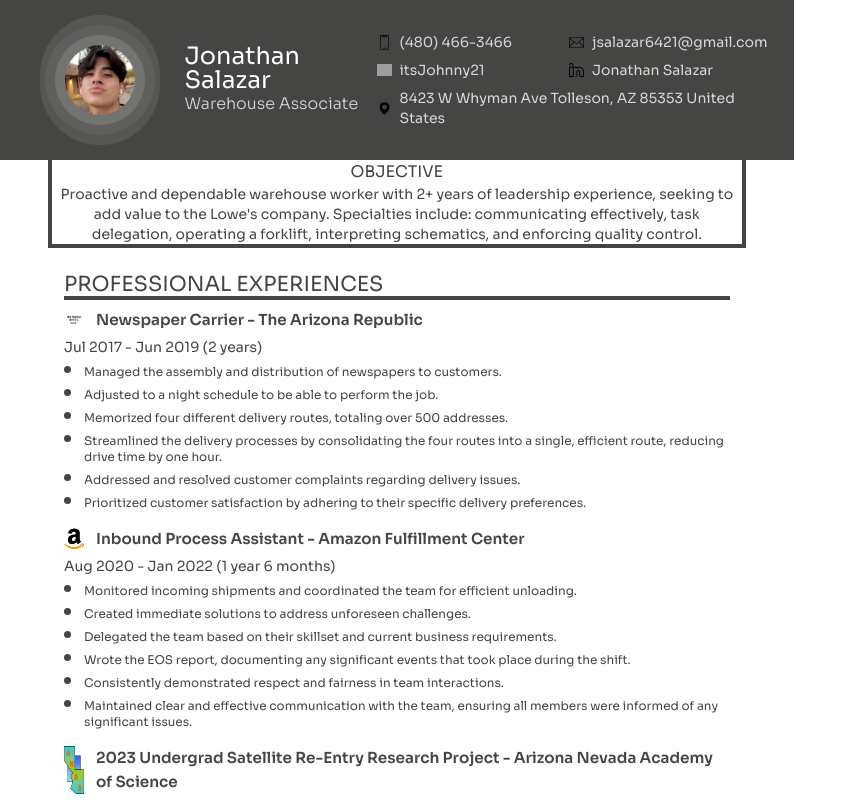
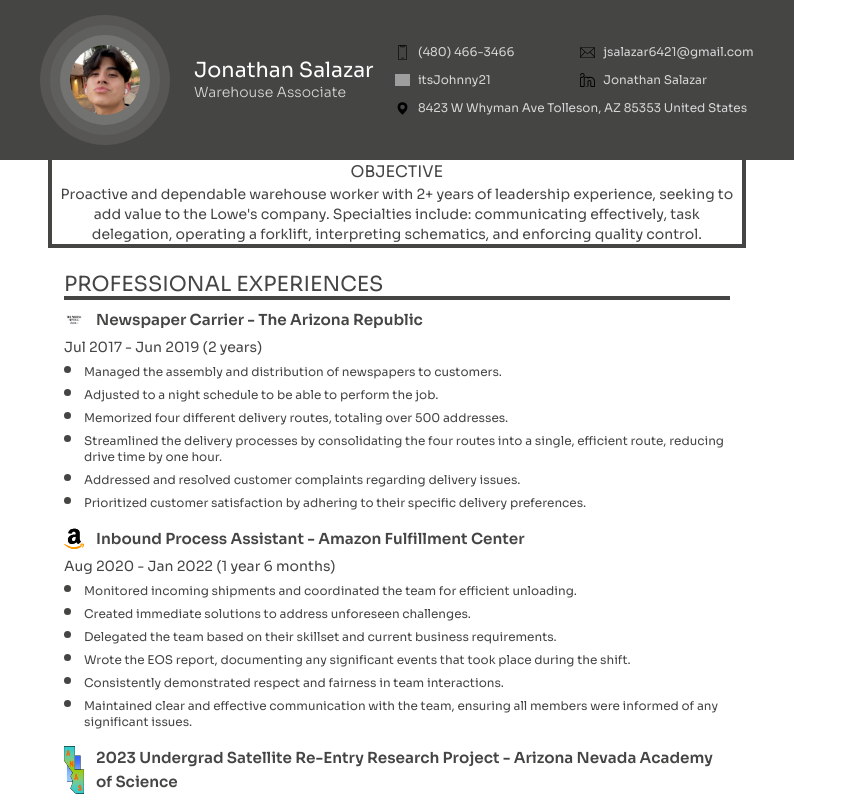
Before and after one commit to itsJohnny21/Resume, a React (Vite) app: page / in a window 1280 px wide. Shown: the top 800 px of the page, without its empty margins (0-857 px from the left). Built offline with nearby package versions, Linux system fonts and the light colour scheme; grey boxes are pictures that could not be loaded.

Commit message:
Visual Improvements

```diff
--- a/src/components/Header.jsx
+++ b/src/components/Header.jsx
@@ -21,10 +21,10 @@
           </div>
         </div>
         <div className="ml-6">
-          <h4 className="text-[1.5rem]">{name}</h4>
-          <p className="font-thin text-n-17">{title}</p>
+          <h4 className="text-[1.3rem]">{name}</h4>
+          <p className="font-thin text-sm text-n-17">{title}</p>
         </div>
-        <ol className="grid grid-cols-2 grid-rows-2 gap-2 ml-auto mr-10">
+        <ol className="grid grid-cols-2 grid-rows-2 gap-3 ml-auto mr-10">
           {contactDetails.map((contactDetail, index) => (
             <li
               className={
@@ -39,10 +39,7 @@
                   height={15}
                   alt={contactDetail.alt}
                 ></img>
-                <a
-                  className="text-[0.7rem] ml-2 text-n-17 text-sm"
-                  href={contactDetail.link}
-                >
+                <a className="text-xs ml-2 text-n-17" href={contactDetail.link}>
                   {contactDetail.content}
                 </a>
               </div>
```
